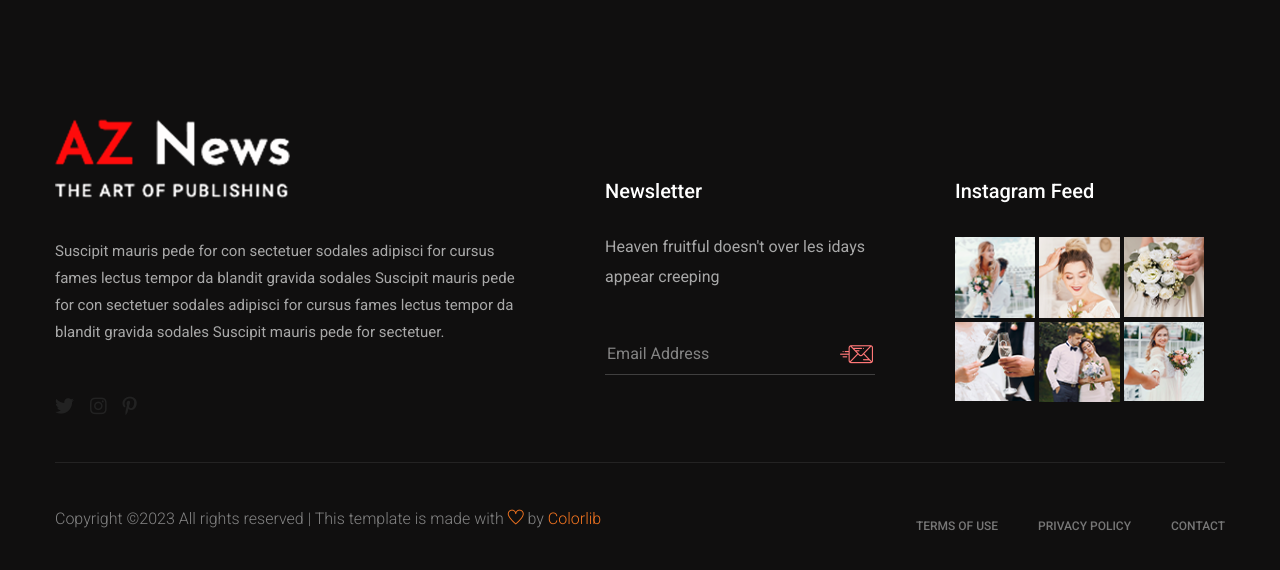
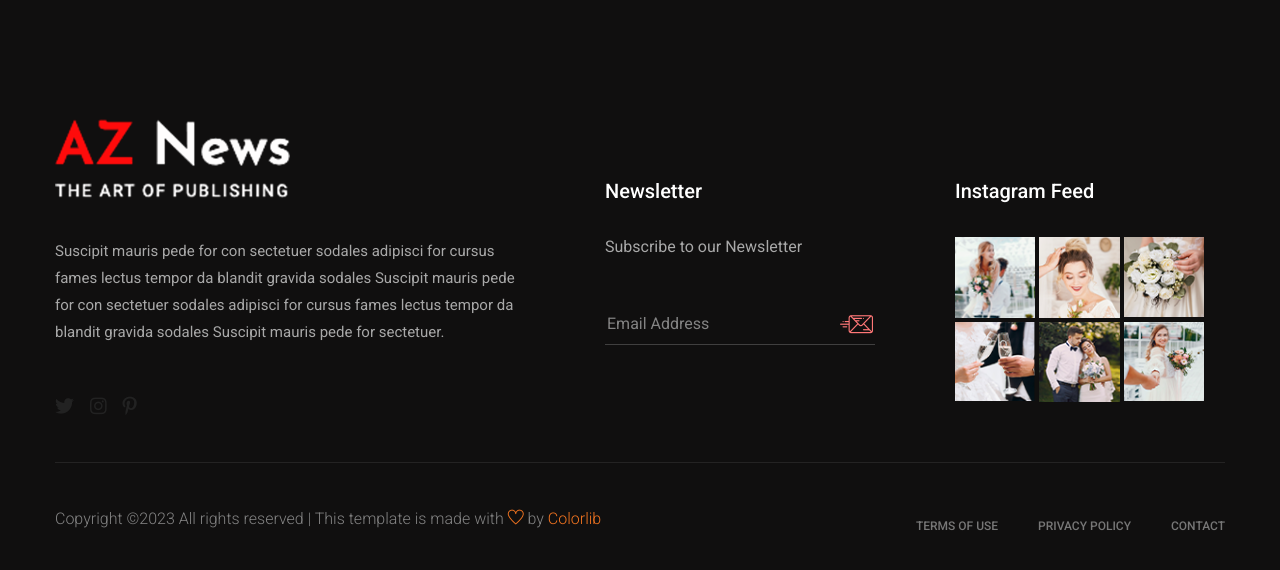
Before and after one commit to gobardan/first, a Django app: page /about/ in a window 1280 px wide. Shown: the part 1796-2366 px from the top of the page. Run offline with Django 4.2, Linux system fonts and the light colour scheme; data that the repository does not hold is empty; some libraries are stand-ins or nearby versions.

Commit message:
Add newsletter bottom with ajax

```diff
--- a/Desktop/NEWSPAPER/templates/aznews/base.html
+++ b/Desktop/NEWSPAPER/templates/aznews/base.html
@@ -82,7 +82,6 @@
     <script src="{% static 'aznews/assets/js/jquery.form.js' %}"></script>
     <script src="{% static 'aznews/assets/js/jquery.validate.min.js' %}"></script>
     <script src="{% static 'aznews/assets/js/mail-script.js' %}"></script>
-    <script src="{% static 'aznews/assets/js/jquery.ajaxchimp.min.js' %}"></script>
 
     <!-- Jquery Plugins, main Jquery -->
     <script src="{% static 'aznews/assets/js/plugins.js' %}"></script>
@@ -127,7 +126,48 @@
 
                 },
                 error: function(response) {
-                    $("#newsletter_side_message").append(`
+                    $("#newsletter_bottom_message").append(`
+                      <div class="alert alert-warning alert-dismissible fade show" role="alert">
+                        ${response.message}
+                        <button type="button" class="close" data-dismiss="alert" aria-label="Close">
+                          <span aria-hidden="true">&times;</span>
+                        </button>
+                      </div>
+                    `)
+                    setTimeout(function() {
+                        $(".;alert").alert('close')
+                    }, 2000)
+                }
+
+            })
+
+        })
+
+        $("#newsletter_bottom_form").submit(function(e) {
+            e.preventDefault()
+            let serializedData = $(this).serialize()
+
+            $.ajax({
+                type: "POST",
+                url: "{% url 'newsletter' %}",
+                data: serializedData,
+                success: function(response) {
+                    $("#newsletter_bottom_message").append(`
+                      <div class="alert alert-warning alert-dismissible fade show" role="alert">
+                        ${response.message}
+                        <button type="button" class="close" data-dismiss="alert" aria-label="Close">
+                          <span aria-hidden="true">&times;</span>
+                        </button>
+                      </div>
+
+                    `)
+                    setTimeout(function() {
+                        $(".;alert").alert('close')
+                    }, 2000)
+
+                },
+                error: function(response) {
+                    $("#newsletter_bottom_message").append(`
                       <div class="alert alert-warning alert-dismissible fade show" role="alert">
                         ${response.responseJSON.message}
                         <button type="button" class="close" data-dismiss="alert" aria-label="Close">
@@ -143,6 +183,8 @@
             })
 
         })
+
+
     </script>
 
   </body>
--- a/Desktop/NEWSPAPER/templates/aznews/footer.html
+++ b/Desktop/NEWSPAPER/templates/aznews/footer.html
@@ -34,14 +34,16 @@
           <div class="single-footer-caption mt-60">
             <div class="footer-tittle">
               <h4>Newsletter</h4>
-              <p>Heaven fruitful doesn't over les idays appear creeping</p>
+              <p>Subscribe to our Newsletter</p>
+              <div id="newsletter_bottom_message"></div>
               <!-- Form -->
               <div class="footer-form">
                 <div id="mc_embed_signup">
-                  <form target="_blank"
-                        action="https://spondonit.us12.list-manage.com/subscribe/post?u=1462626880ade1ac87bd9c93a&amp;id=92a4423d01"
-                        method="get"
-                        class="subscribe_form relative mail_part">
+                  <form action=""
+                        method="post"
+                        class="subscribe_form relative mail_part"
+                        id="newsletter_bottom_form">
+                    {% csrf_token %}
                     <input type="email"
                            name="email"
                            id="newsletter-form-email"
```
